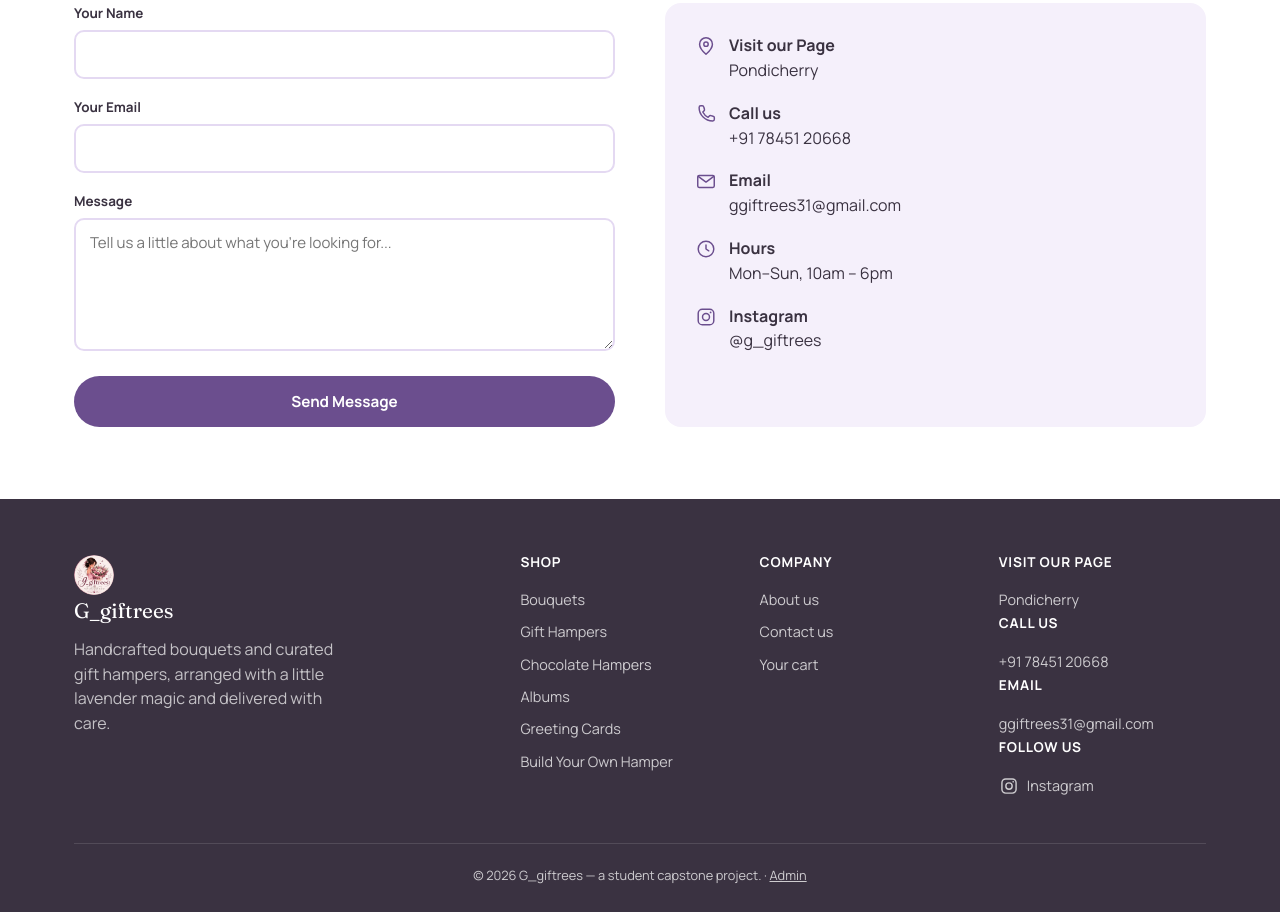
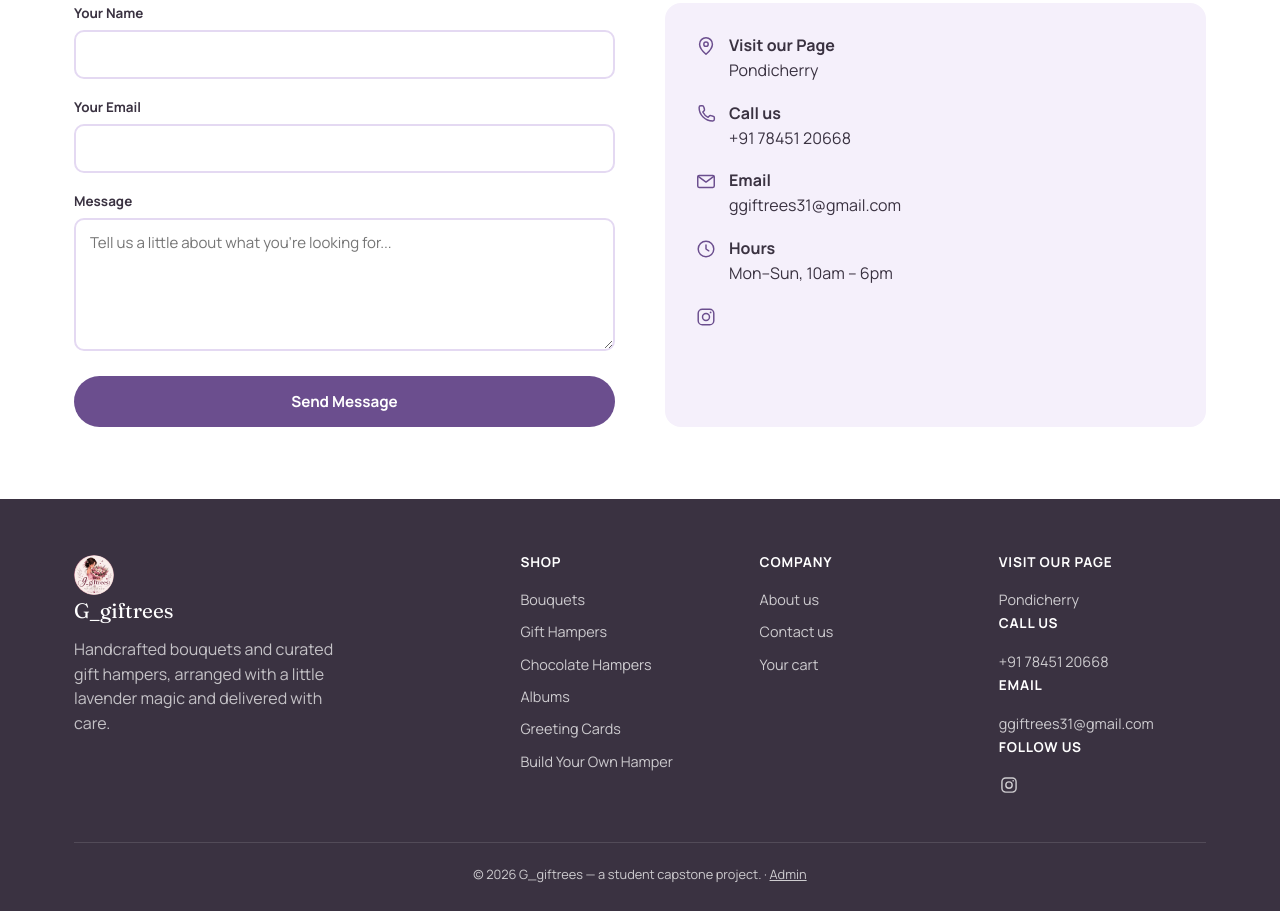
Before and after one commit to kathiravanagit/Bloom-Gifts, a website: page frontend/contact.html in a window 1280 px wide. Shown: the part 277-1189 px from the top of the page. Drawn offline with Linux system fonts and the light colour scheme.

Commit message:
style: show Instagram as clickable icon only (no text) in footer and contact

```diff
--- a/frontend/contact.html
+++ b/frontend/contact.html
@@ -54,8 +54,7 @@
           <div><strong>Hours</strong><br>Mon&ndash;Sun, 10am &ndash; 6pm</div>
         </div>
         <div class="row">
-          <span class="icon"><svg viewBox="0 0 24 24" width="22" height="22" fill="none" stroke="currentColor" stroke-width="1.6" stroke-linecap="round" stroke-linejoin="round"><rect x="3.5" y="3.5" width="17" height="17" rx="4.5"/><circle cx="12" cy="12" r="3.8"/><circle cx="17" cy="7" r="1" fill="currentColor" stroke="none"/></svg></span>
-          <div><strong>Instagram</strong><br><a href="https://www.instagram.com/g_giftrees?igsi=cWxlZjJ5c2I4dzI3" target="_blank" rel="noopener">@g_giftrees</a></div>
+          <a href="https://www.instagram.com/g_giftrees?igsi=cWxlZjJ5c2I4dzI3" target="_blank" rel="noopener" aria-label="Instagram" class="icon"><svg viewBox="0 0 24 24" width="22" height="22" fill="none" stroke="currentColor" stroke-width="1.6" stroke-linecap="round" stroke-linejoin="round"><rect x="3.5" y="3.5" width="17" height="17" rx="4.5"/><circle cx="12" cy="12" r="3.8"/><circle cx="17" cy="7" r="1" fill="currentColor" stroke="none"/></svg></a>
         </div>
       </div>
     </div>
--- a/frontend/js/shared.js
+++ b/frontend/js/shared.js
@@ -146,7 +146,7 @@ function renderFooter() {
           <h4>Email</h4>
           <a href="mailto:ggiftrees31@gmail.com">ggiftrees31@gmail.com</a>
           <h4>Follow us</h4>
-          <a href="https://www.instagram.com/g_giftrees?igsi=cWxlZjJ5c2I4dzI3" target="_blank" rel="noopener" style="display:inline-flex; align-items:center; gap:8px;">${INSTAGRAM_ICON_SVG} Instagram</a>
+          <a href="https://www.instagram.com/g_giftrees?igsi=cWxlZjJ5c2I4dzI3" target="_blank" rel="noopener" aria-label="Instagram" style="display:inline-flex; align-items:center; gap:8px;">${INSTAGRAM_ICON_SVG}</a>
         </div>
       </div>
       <div class="footer-bottom">&copy; ${new Date().getFullYear()} G_giftrees &mdash; a student capstone project. &middot; <a href="admin-login.html" style="color:inherit; text-decoration:underline;">Admin</a></div>
```
